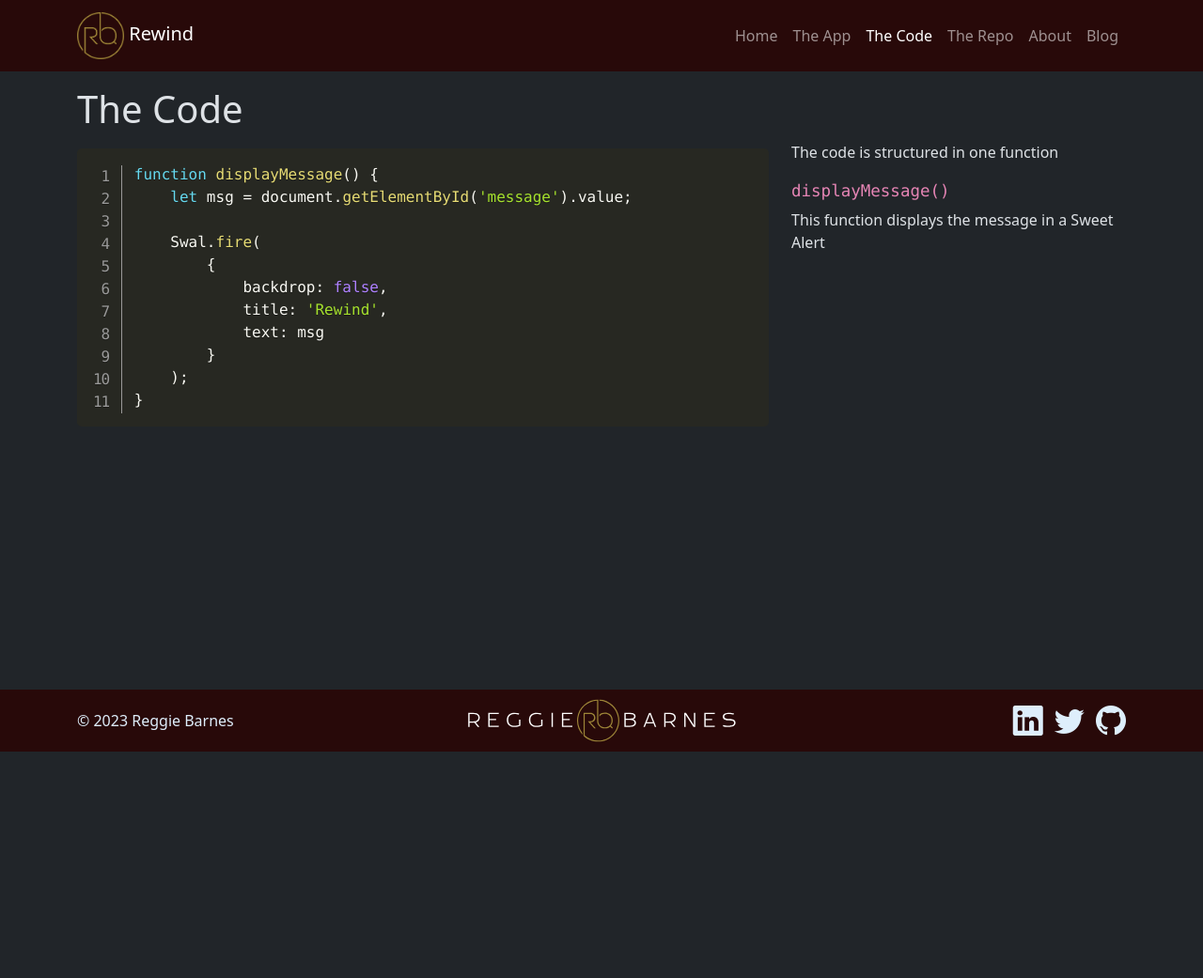
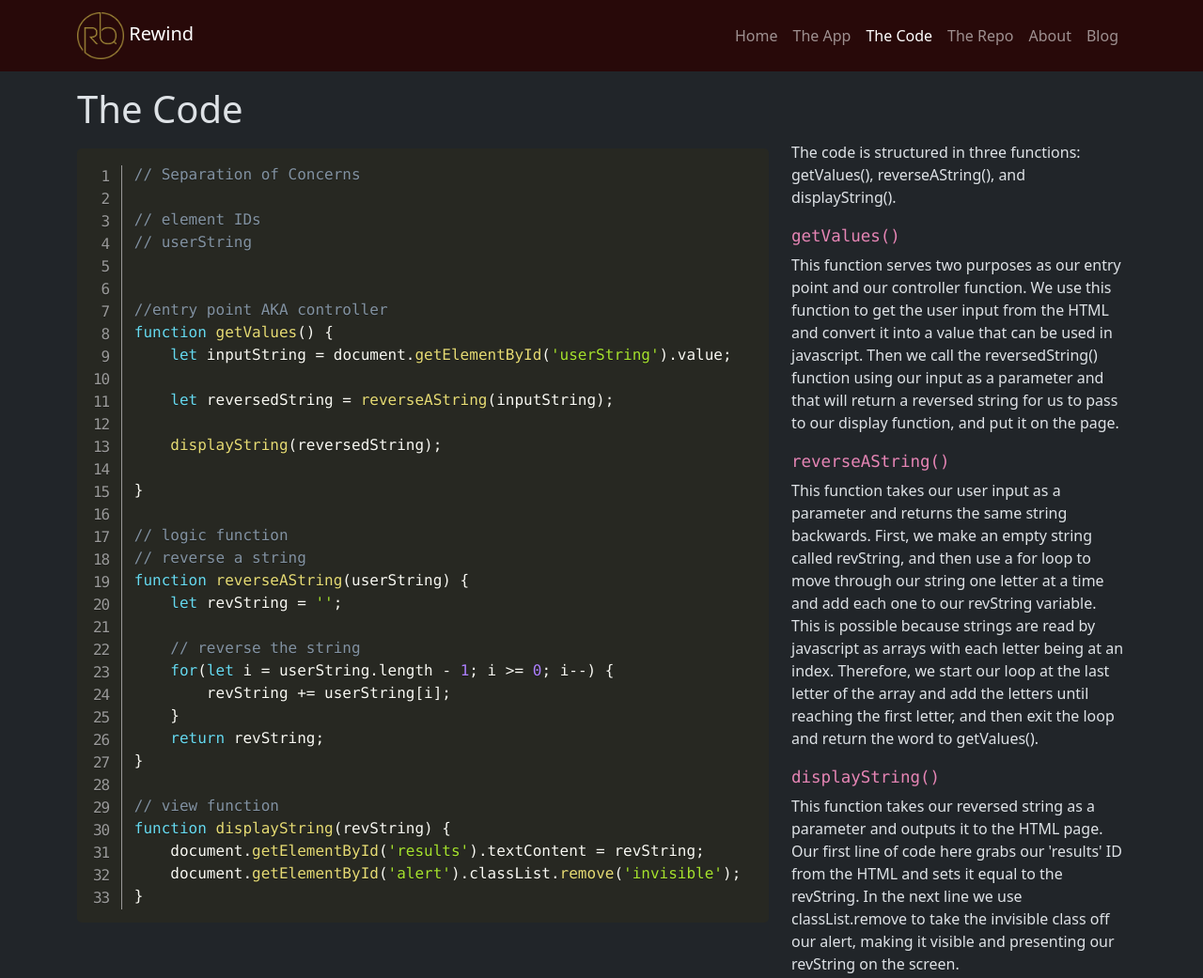
Before and after one commit to Regb18/JSRewind, a plain HTML site: page code.html in a window 1280 px wide. Shown: the top 1041 px of the page at 94% size. Before the commit the page ends 800 px from the top, so only its background shows below. Drawn offline with nearby package versions, Linux system fonts and the light colour scheme.

Commit message:
+logos, The Code, proj description, alert color

```diff
--- a/code.html
+++ b/code.html
@@ -75,24 +75,56 @@
             <div class="col-12 col-lg-8">
                 <pre class="line-numbers">
                     <code class="language-js">
-                        function displayMessage() {
-                            let msg = document.getElementById('message').value;
+                        // Separation of Concerns
 
-                            Swal.fire(
-                                {
-                                    backdrop: false,
-                                    title: 'Rewind',
-                                    text: msg
-                                }
-                            );
+                        // element IDs
+                        // userString
+
+
+                        //entry point AKA controller
+                        function getValues() {
+                            let inputString = document.getElementById('userString').value;
+
+                            let reversedString = reverseAString(inputString);
+
+                            displayString(reversedString);
+
+                        }
+
+                        // logic function
+                        // reverse a string
+                        function reverseAString(userString) {
+                            let revString = '';
+
+                            // reverse the string
+                            for(let i = userString.length - 1; i >= 0; i--) {
+                                revString += userString[i];
+                            }
+                            return revString;
+                        }
+
+                        // view function
+                        function displayString(revString) {
+                            document.getElementById('results').textContent = revString;
+                            document.getElementById('alert').classList.remove('invisible');
                         }
                     </code>
                 </pre>
             </div>
             <div class="col-12 col-lg-4">
-                <p>The code is structured in one function</p>
-                <h5><code>displayMessage()</code></h5>
-                <p>This function displays the message in a Sweet Alert</p>
+                <p>The code is structured in three functions: getValues(), reverseAString(), and displayString().</p>
+                <h5><code>getValues()</code></h5>
+                <p>
+                    This function serves two purposes as our entry point and our controller function. We use this function to get the user input from the HTML and convert it into a value that can be used in javascript. Then we call the reversedString() function using our input as a parameter and that will return a reversed string for us to pass to our display function, and put it on the page.
+                </p>
+                <h5><code>reverseAString()</code></h5>
+                <p>
+                    This function takes our user input as a parameter and returns the same string backwards. First, we make an empty string called revString, and then use a for loop to move through our string one letter at a time and add each one to our revString variable. This is possible because strings are read by javascript as arrays with each letter being at an index. Therefore, we start our loop at the last letter of the array and add the letters until reaching the first letter, and then exit the loop and return the word to getValues().
+                </p>
+                <h5><code>displayString()</code></h5>
+                <p>
+                    This function takes our reversed string as a parameter and outputs it to the HTML page. Our first line of code here grabs our 'results' ID from the HTML and sets it equal to the revString. In the next line we use classList.remove to take the invisible class off our alert, making it visible and presenting our revString on the screen.
+                </p>
             </div>
         </div>
 
--- a/css/site.css
+++ b/css/site.css
@@ -76,7 +76,7 @@ footer {
 
 @media (min-width: 380px) {
     .appLogo {
-        max-width: 350px;
+        max-width: 400px;
     }
 }
 
@@ -93,3 +93,22 @@ footer {
     font-size: 4rem;
     padding-left: .5rem;
 }
+
+
+.btn-primary {
+    color: white !important;
+    background-color: var(--reg-secondary-color) !important;
+    border-color: var(--reg-secondary-color);
+}
+
+.btn-primary:hover {
+    filter: brightness(1.1) !important;
+    border-color: var(--reg-highlight-color);
+}
+
+.btn-primary:active,
+.btn-primary:visited,
+.btn-primary:focus {
+    filter: brightness(1.1) !important;
+    border-color: var(--reg-primary-color);
+}
```
Also changed, not shown: app.html (+4 -4 lines), index.html (+4 -4 lines), img/rewindapplogo.svg (added), img/rewindapplogogold.svg (added).
